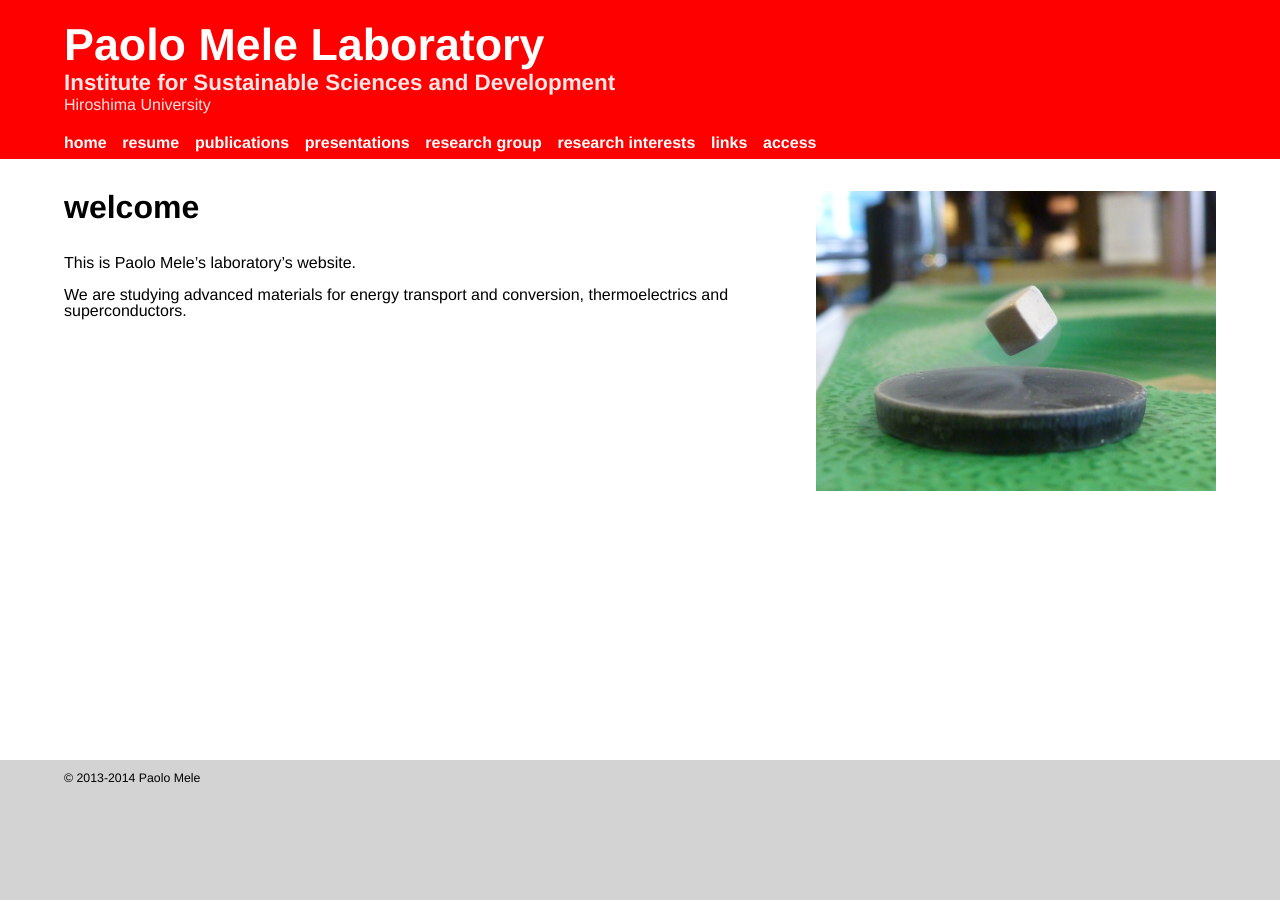
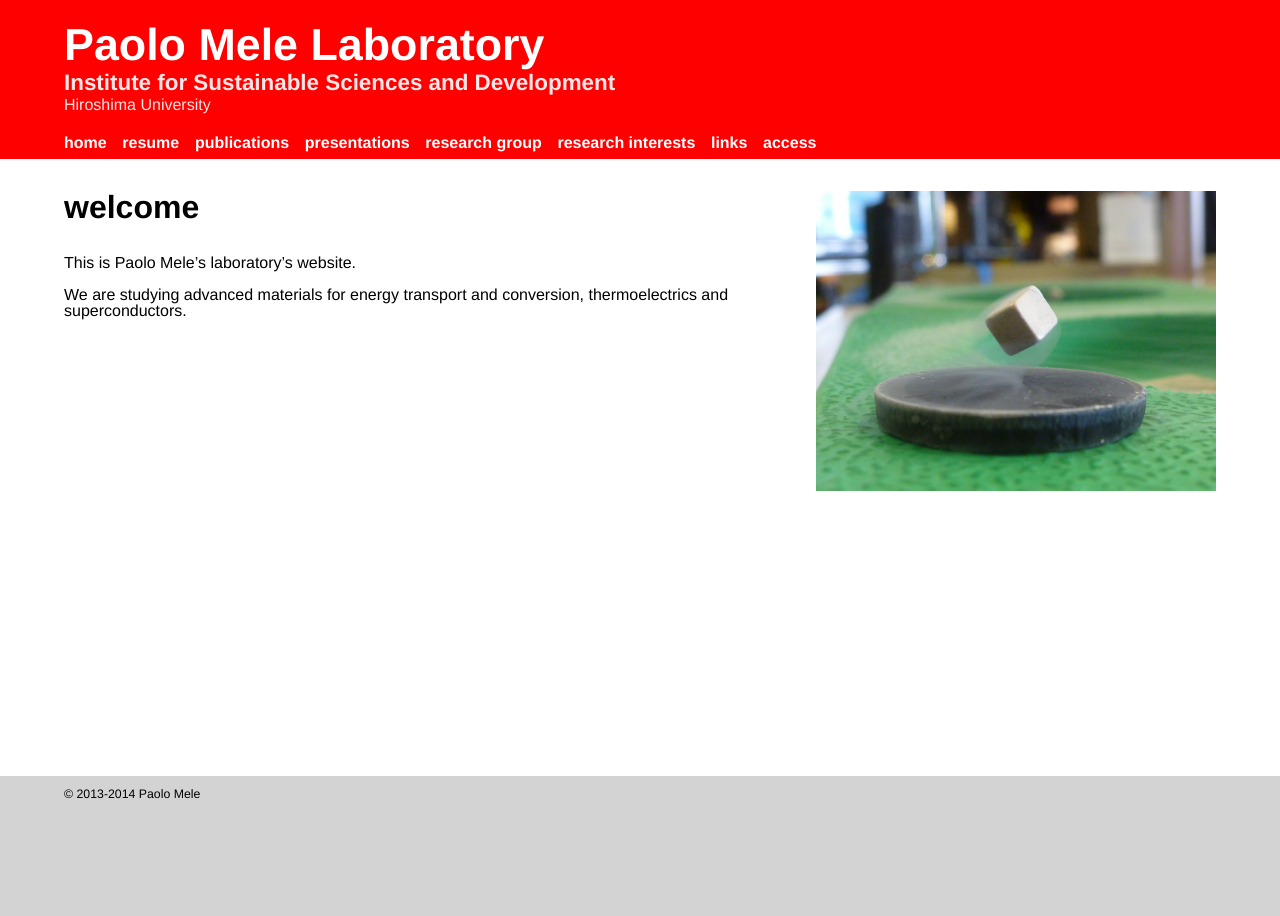
Before and after one commit to PmeleJP/mele, a Jekyll site: the page built from index.md, in a window 1280 px wide. Built offline with Jekyll 4.4.1, drawn with Linux system fonts in a browser that asks for light colours.

Commit message:
add 1em of space between end of text and footer

```diff
--- a/_scss/site.scss
+++ b/_scss/site.scss
@@ -33,6 +33,7 @@ $footer-height: 140px;
   display: block;
 }
 .footer, .page-wrap:after {
+  margin-top: 1em;
   height: $footer-height;
 }
 
--- a/css/site.css
+++ b/css/site.css
@@ -2389,21 +2389,22 @@ body {
 
 /* line 35, ../_scss/site.scss */
 .footer, .page-wrap:after {
+  margin-top: 1em;
   height: 140px;
 }
 
-/* line 39, ../_scss/site.scss */
+/* line 40, ../_scss/site.scss */
 .header {
   background-color: red;
 }
 
-/* line 42, ../_scss/site.scss */
+/* line 43, ../_scss/site.scss */
 .header-content {
   width: 90%;
   margin: auto;
 }
 
-/* line 46, ../_scss/site.scss */
+/* line 47, ../_scss/site.scss */
 .title {
   padding-top: 0.5em;
   font-size: 280%;
@@ -2412,7 +2413,7 @@ body {
   margin-bottom: 0.1em;
 }
 
-/* line 53, ../_scss/site.scss */
+/* line 54, ../_scss/site.scss */
 .subtitle {
   font-size: 140%;
   font-weight: bold;
@@ -2420,63 +2421,63 @@ body {
   opacity: 0.9;
 }
 
-/* line 59, ../_scss/site.scss */
+/* line 60, ../_scss/site.scss */
 .subtitle-uni {
   margin-top: 3px;
   opacity: 0.9;
 }
-/* line 63, ../_scss/site.scss */
+/* line 64, ../_scss/site.scss */
 .subtitle-uni a {
   text-decoration: none;
 }
-/* line 66, ../_scss/site.scss */
+/* line 67, ../_scss/site.scss */
 .subtitle-uni a:link {
   color: white;
 }
-/* line 69, ../_scss/site.scss */
+/* line 70, ../_scss/site.scss */
 .subtitle-uni a:visited {
   color: white;
 }
-/* line 72, ../_scss/site.scss */
+/* line 73, ../_scss/site.scss */
 .subtitle-uni a:hover {
   color: white;
   opacity: 0.7;
 }
-/* line 76, ../_scss/site.scss */
+/* line 77, ../_scss/site.scss */
 .subtitle-uni a:active {
   color: white;
 }
 
-/* line 80, ../_scss/site.scss */
+/* line 81, ../_scss/site.scss */
 .menu {
   padding-bottom: 0.5em;
   margin-top: 1.4em;
   margin-bottom: 0.7em;
 }
-/* line 84, ../_scss/site.scss */
+/* line 85, ../_scss/site.scss */
 .menu a {
   margin-right: 0.7em;
   color: white;
   font-weight: bold;
   text-decoration: none;
 }
-/* line 89, ../_scss/site.scss */
+/* line 90, ../_scss/site.scss */
 .menu a:hover {
   opacity: 0.7;
 }
 
-/* line 94, ../_scss/site.scss */
+/* line 95, ../_scss/site.scss */
 .content {
   width: 90%;
   margin: auto;
 }
 
-/* line 98, ../_scss/site.scss */
+/* line 99, ../_scss/site.scss */
 .footer {
   background-color: lightgrey;
 }
 
-/* line 101, ../_scss/site.scss */
+/* line 102, ../_scss/site.scss */
 .footer-content {
   padding-top: 1em;
   width: 90%;
@@ -2484,7 +2485,7 @@ body {
   font-size: 77%;
 }
 
-/* line 108, ../_scss/site.scss */
+/* line 109, ../_scss/site.scss */
 h1 {
   font-size: 200%;
   font-weight: bold;
@@ -2492,7 +2493,7 @@ h1 {
   margin-bottom: 1em;
 }
 
-/* line 114, ../_scss/site.scss */
+/* line 115, ../_scss/site.scss */
 h2 {
   font-size: 150%;
   font-weight: bold;
@@ -2500,33 +2501,33 @@ h2 {
   margin-bottom: 1em;
 }
 
-/* line 121, ../_scss/site.scss */
+/* line 122, ../_scss/site.scss */
 strong {
   font-weight: bold;
 }
 
-/* line 125, ../_scss/site.scss */
+/* line 126, ../_scss/site.scss */
 p {
   margin-bottom: 1em;
 }
 
-/* line 128, ../_scss/site.scss */
+/* line 129, ../_scss/site.scss */
 ul {
   margin-bottom: 1em;
   list-style: disc inside none;
 }
 
-/* line 132, ../_scss/site.scss */
+/* line 133, ../_scss/site.scss */
 li {
   margin-bottom: 0.2em;
 }
 
-/* line 135, ../_scss/site.scss */
+/* line 136, ../_scss/site.scss */
 table {
   margin-bottom: 1em;
 }
 
-/* line 138, ../_scss/site.scss */
+/* line 139, ../_scss/site.scss */
 td {
   padding-right: 2em;
 }
```
